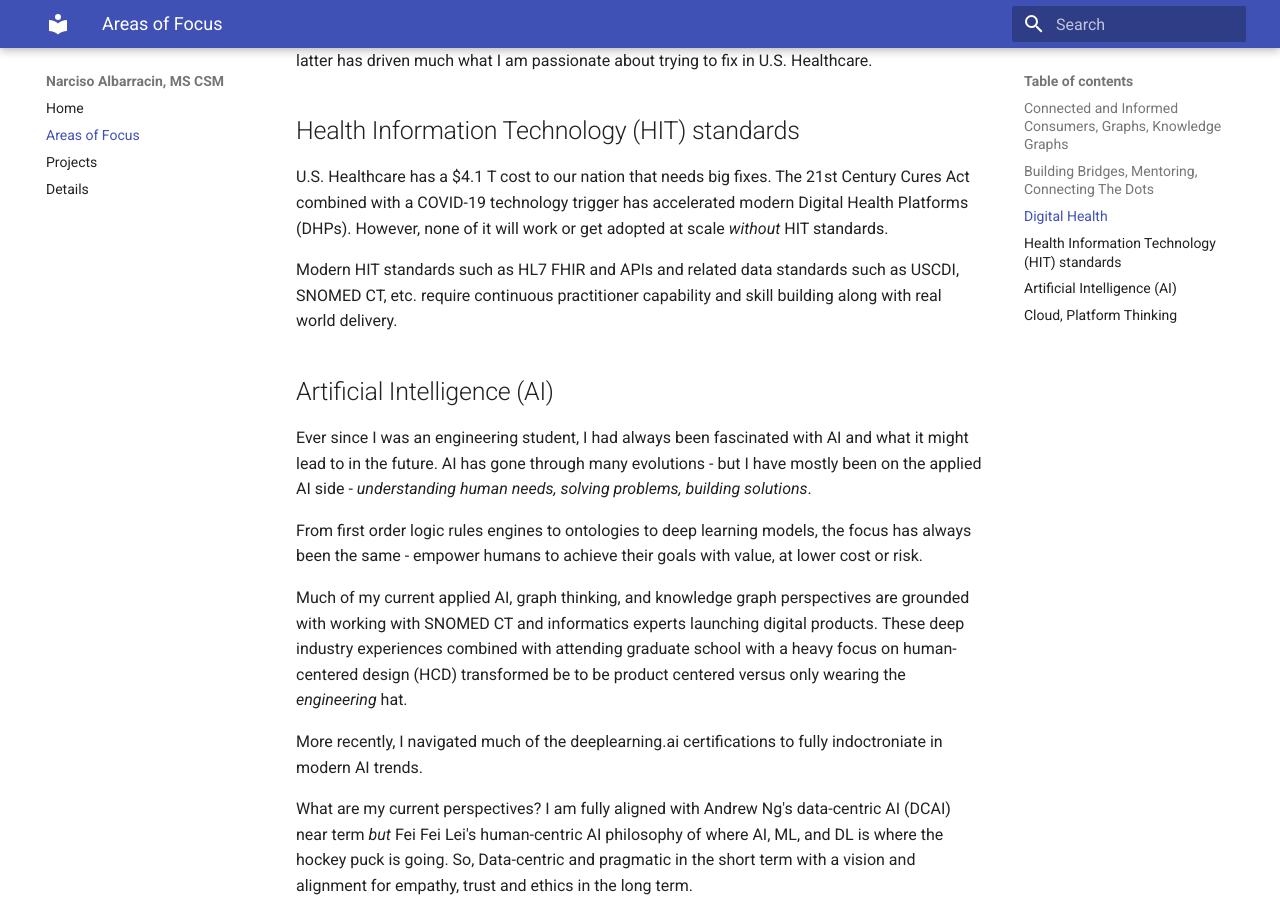
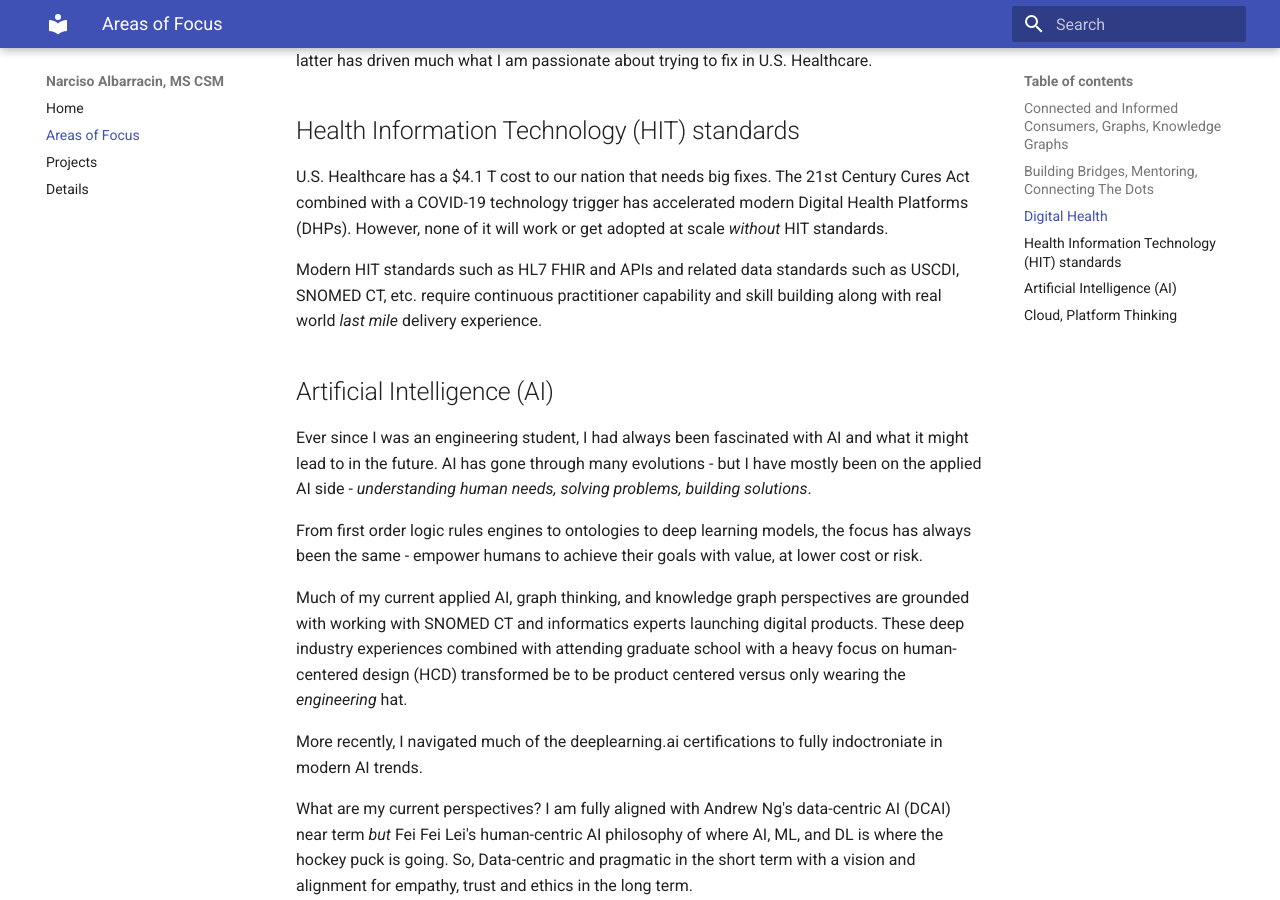
Before and after one commit to nalbarr/portfolio, an MkDocs documentation site: the page built from docs/areas.md, in a window 1280 px wide and 900 px high, scrolled down 1150 px. Built offline with MkDocs 1.6.1 and Material for MkDocs 9.7.7, drawn with Linux system fonts in a browser that asks for light colours.

Commit message:
Update areas.md

```diff
--- a/docs/areas.md
+++ b/docs/areas.md
@@ -26,7 +26,7 @@
 ## Health Information Technology (HIT) standards
 U.S. Healthcare has a $4.1 T cost to our nation that needs big fixes.  The 21st Century Cures Act combined with a COVID-19 technology trigger has accelerated modern Digital Health Platforms (DHPs).  However, none of it will work or get adopted at scale *without* HIT standards.
 
-Modern HIT standards such as HL7 FHIR and APIs and related data standards such as USCDI, SNOMED CT, etc. require continuous practitioner capability and skill building along with real world delivery.
+Modern HIT standards such as HL7 FHIR and APIs and related data standards such as USCDI, SNOMED CT, etc. require continuous practitioner capability and skill building along with real world *last mile* delivery experience.
 
 ## Artificial Intelligence (AI)
 Ever since I was an engineering student, I had always been fascinated with AI and what it might lead to in the future.  AI has gone through many evolutions - but I have mostly been on the applied AI side - *understanding human needs, solving problems, building solutions*.
```
